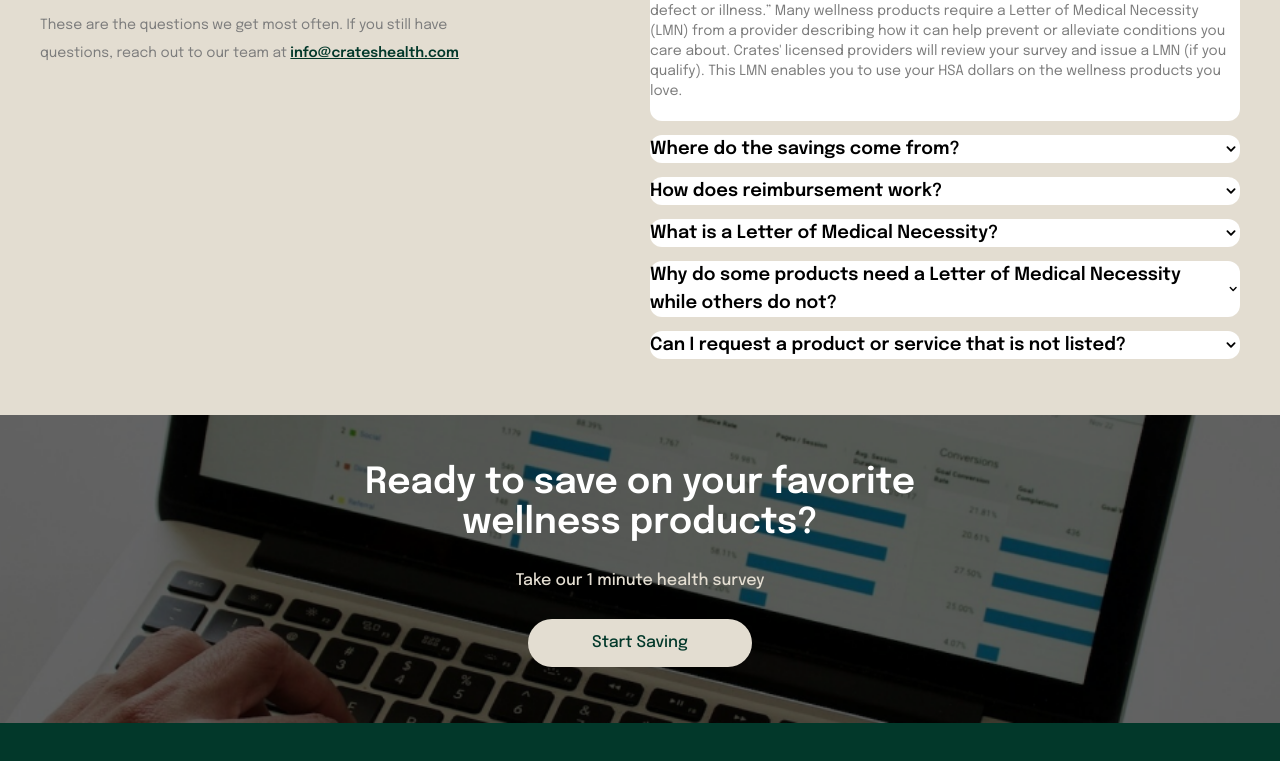
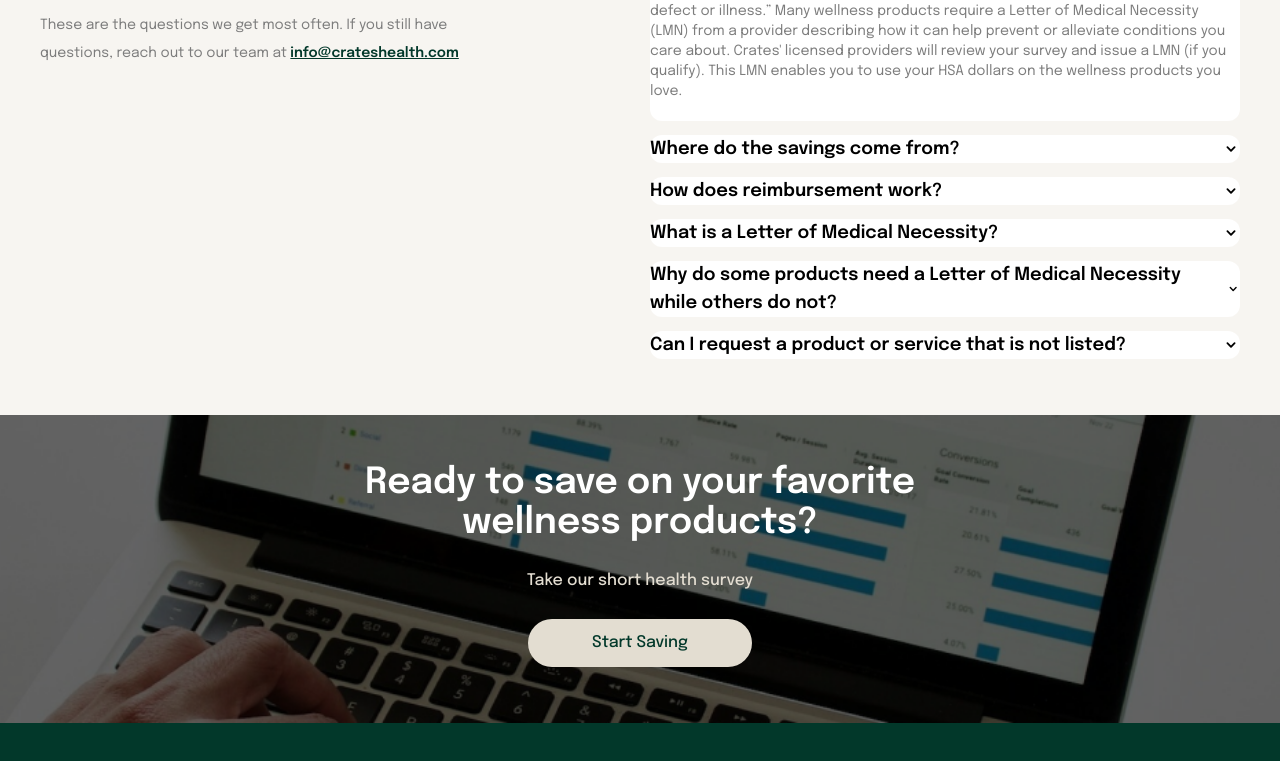
Before and after one commit to monetree/rabbit, a React (Vite) app: page / in a window 1280 px wide. Shown: the part 5918-6679 px from the top of the page. Built offline with nearby package versions, Linux system fonts and the light colour scheme; no server answers.

Commit message:
added review

```diff
--- a/src/components/Cta.jsx
+++ b/src/components/Cta.jsx
@@ -19,7 +19,7 @@ const Cta = () => {
           </h1>
 
           <p class="font-epilogue text-base font-medium leading-7 tracking-normal text-center text-beige mt-6">
-            Take our 1 minute health survey
+            Take our short health survey
           </p>
 
           <div class="flex justify-center mt-6">
--- a/src/components/Faqs.jsx
+++ b/src/components/Faqs.jsx
@@ -4,7 +4,7 @@ const Faqs = () => {
   return (
     <section
       id="faqs"
-      class="px-4 xl:px-4  bg-cover bg-bottom  pb-14 pt-12 bg-beige"
+      class="px-4 xl:px-4  bg-cover bg-bottom  pb-14 pt-12 bg-pitch"
     >
       <div class="container mx-auto">
         <div class="mx-auto ">
--- a/tailwind.config.js
+++ b/tailwind.config.js
@@ -14,6 +14,7 @@ export default {
         darkGreen: "#02382A",
         lightBeige: "#F7F5F2",
         dark: "#100C0D",
+        pitch: "rgba(227, 221, 209, 0.30)",
       },
       fontSize: {
         xxs: "10px",
```
